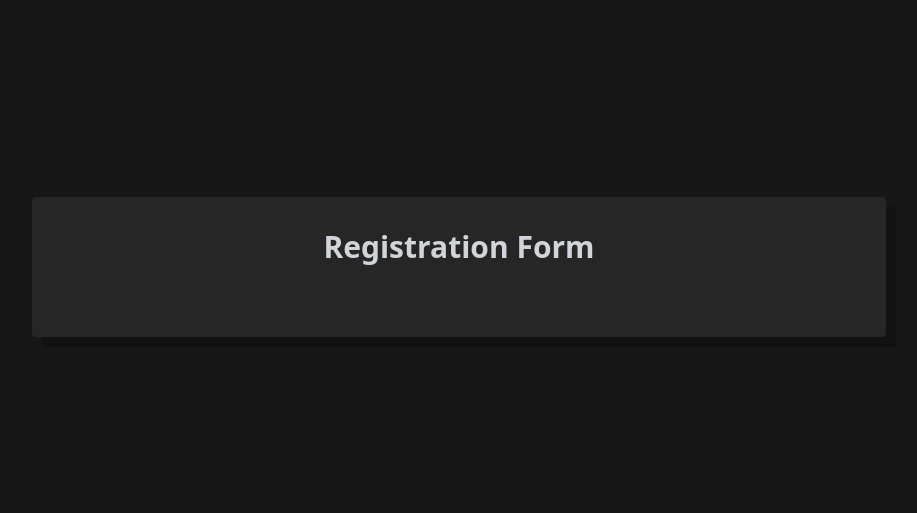
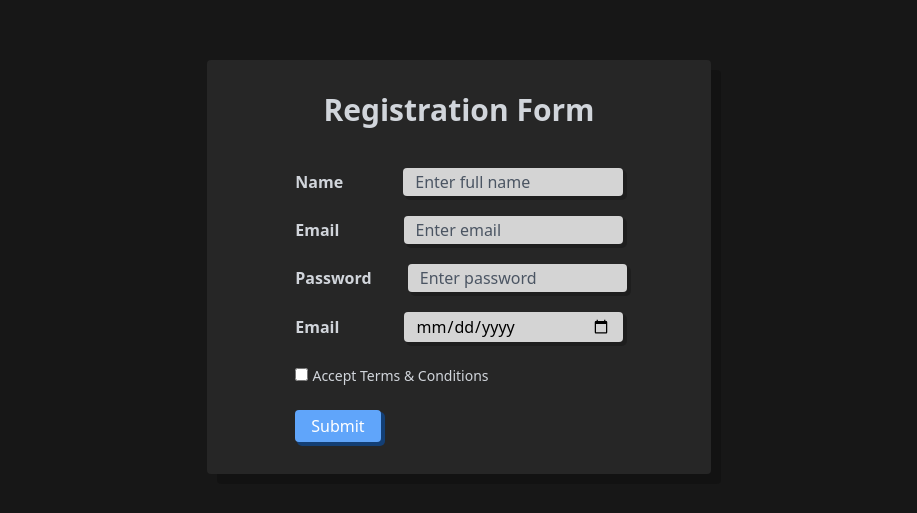
Before and after one commit to IshantTomar/wd101, a plain HTML site: page index.html in a window 1280 px wide. Shown: the part 133-646 px from the top of the page, without its empty margins (181-1098 px from the left). Drawn offline with nearby package versions, Linux system fonts and the light colour scheme.

Commit message:
Update index.html

```diff
--- a/index.html
+++ b/index.html
@@ -4,12 +4,46 @@
     <meta charset="UTF-8">
     <meta name="viewport" content="width=device-width, initial-scale=1.0">
     <script src="https://cdn.tailwindcss.com"></script>
+    <title>Registration</title>
 </head>
 <body>
     <div class="min-h-screen flex items-center justify-center bg-neutral-900">
 
-        <div class="bg-neutral-800 p-8 w-2/3 rounded shadow-[10px_10px_0px_0px_rgba(0,0,0,0.2)] ">
+        <div class="bg-neutral-800 p-8 max-w-lg rounded shadow-[10px_10px_0px_0px_rgba(0,0,0,0.2)] ">
+
             <h2 class="text-3xl font-bold mb-10 text-gray-300 text-center">Registration Form</h2>
+
+            <form class="space-y-5">
+
+            <div>
+                <label for="name" class="text-gray-300 font-semibold px-14 text-base leading-7">Name</label>
+                <input required type="text" id="name" name="name" class="w-1/2 px-3 bg-neutral-300 rounded shadow-[3px_3px_0px_1px_rgba(0,0,0,0.2)] placeholder-gray-600 text-base leading-7" placeholder="Enter full name">
+            </div>
+
+            <div>
+                <label for="email" class="text-gray-300 font-semibold ml-0 mr-1 px-14 text-base leading-7">Email</label>
+                <input required type="email" id="email" name="email" class="w-1/2 px-3 bg-neutral-300 rounded shadow-[3px_3px_0px_1px_rgba(0,0,0,0.2)] placeholder-gray-600 text-base leading-7" placeholder="Enter email">
+            </div>
+
+            <div>
+                <label for="password" class="text-gray-300 font-semibold ml-[24px] px-8 text-base leading-7">Password</label>
+                <input required type="password" id="password" name="password" class="w-1/2 px-3 mr-4 bg-neutral-300 rounded shadow-[3px_3px_0px_1px_rgba(0,0,0,0.2)] placeholder-gray-600 text-base leading-7" placeholder="Enter password">
+            </div>
+
+            <div>
+                <label for="dob" class="text-gray-300 font-semibold ml-0 mr-1 px-14 text-base leading-7">Email</label>
+                <input required type="date" id="dob" name="dob" class="w-1/2 px-3 bg-neutral-300 rounded shadow-[3px_3px_0px_1px_rgba(0,0,0,0.2)] placeholder-gray-500 text-base leading-7">
+            </div>
+
+            <div class="ml-14">
+                <input required type="checkbox" name="terms" id="terms" class="rounded">
+                <label for="terms" class="text-gray-300 leading-7 text-sm">Accept Terms & Conditions</label>
+            </div>
+
+            <div>
+                <button type="submit" class=" bg-blue-400 text-white ml-14 px-4 py-1 rounded shadow-[3px_3px_0px_1px_rgba(0,89,196,0.5)] hover:bg-blue-500 transition duration-200" >Submit</button>
+            </div>
+            </form>
         </div>
     </div>
 
```
